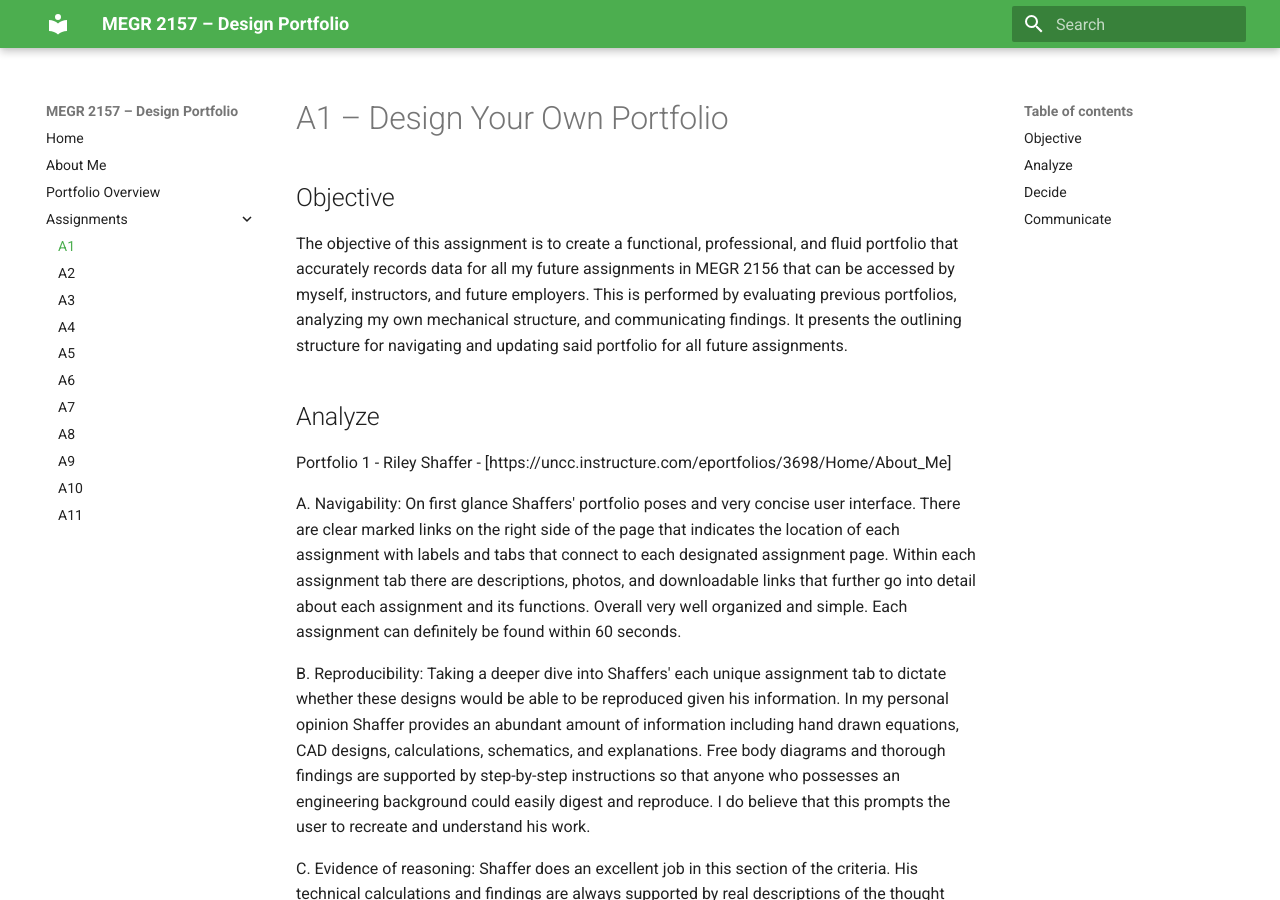
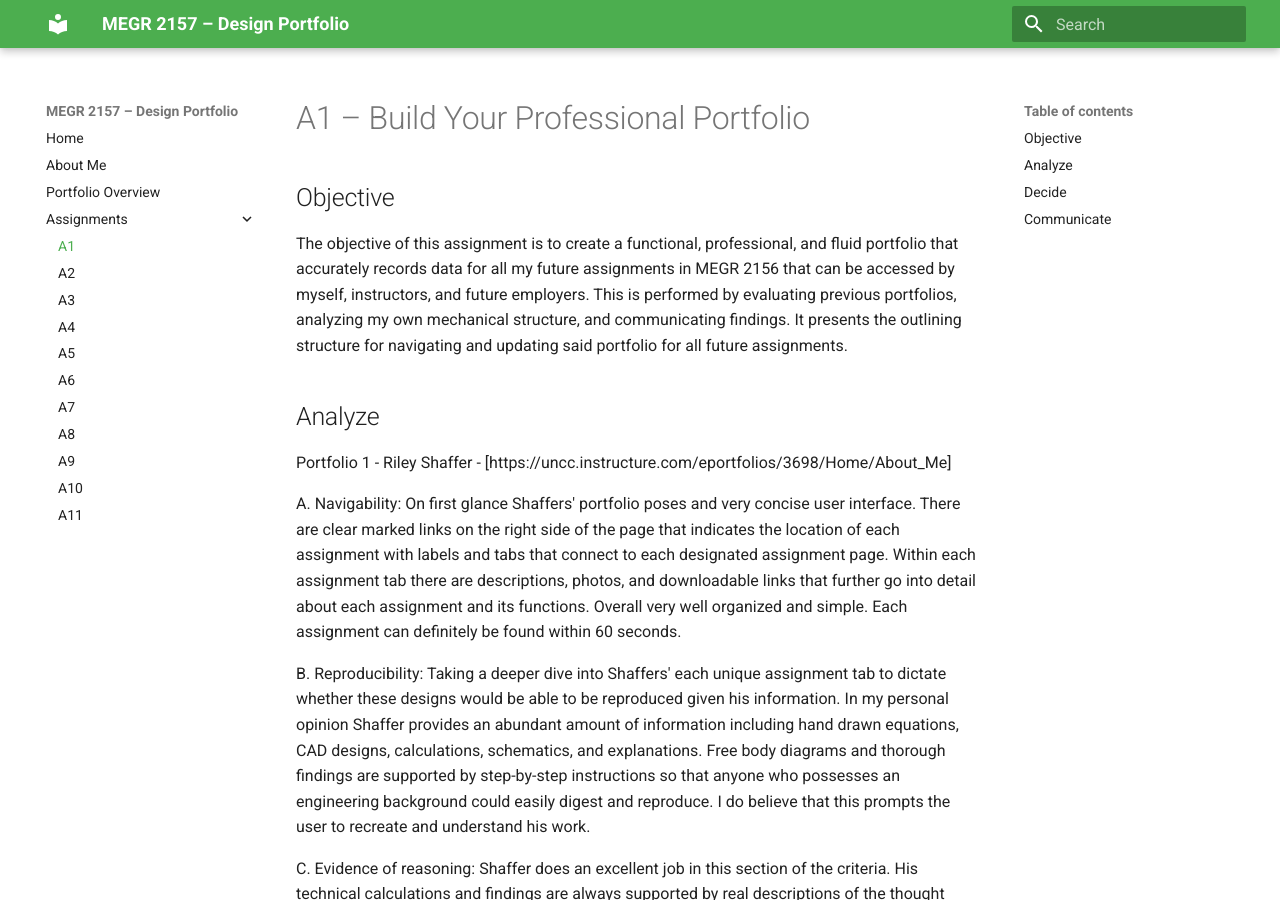
Before and after one commit to JasiahRutherford/jasiahs-megr2156-portfolio, an MkDocs documentation site: the page built from docs/assignments/A01/index.md, in a window 1280 px wide and 900 px high. Built offline with MkDocs 1.6.1 and Material for MkDocs 9.7.7, drawn with Linux system fonts in a browser that asks for light colours.

Commit message:
Update index.md

```diff
--- a/docs/assignments/A01/index.md
+++ b/docs/assignments/A01/index.md
@@ -1,4 +1,4 @@
-# A1 – Design Your Own Portfolio
+# A1 – Build Your Professional Portfolio
 
 ## Objective
 The objective of this assignment is to create a functional, professional, and fluid portfolio that accurately records data for all my future assignments in MEGR 2156 that can be accessed by myself, instructors, and future employers. This is performed by evaluating previous portfolios, analyzing my own mechanical structure, and communicating findings. It presents the outlining structure for navigating and updating said portfolio for all future assignments.
```
